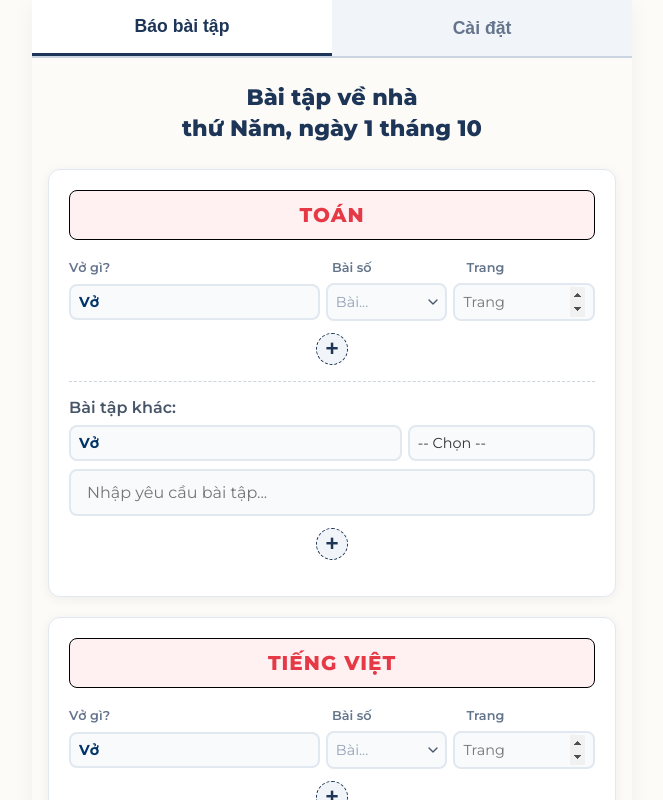
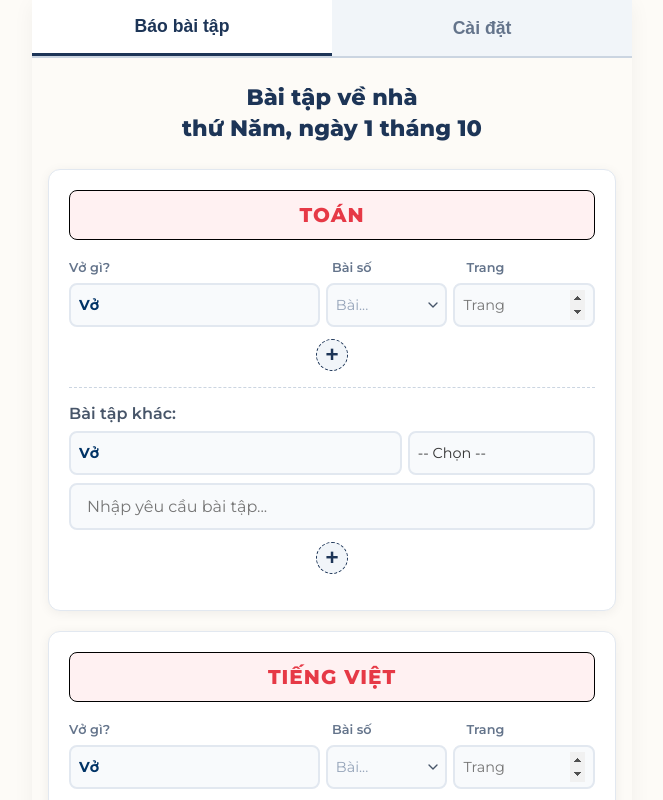
Before and after one commit to samanthaw1010/Bai-Tap-Ve-Nha, a React (Vite) app: page / in a window 1280 px wide. Shown: the top 800 px of the page, without its empty margins (308-971 px from the left). Built offline with nearby package versions, Linux system fonts and the light colour scheme.

Commit message:
Add files via upload

```diff
--- a/src/App.jsx
+++ b/src/App.jsx
@@ -102,7 +102,8 @@ function MultiSelect({ options, placeholder }) {
           backgroundSize: '16px',
           color: selected.length === 0 ? '#94a3b8' : 'var(--text-main)',
           fontSize: '0.9rem',
-          padding: '8px'
+          padding: '10px 8px',
+          lineHeight: '1.4'
         }}
         title={displayText}
       >
@@ -488,7 +489,15 @@ function App() {
                 onClick={() => {
                   const el = document.getElementById('homework-capture');
                   if (el) {
-                    html2canvas(el, { backgroundColor: '#fdfbf7', scale: 2 }).then(canvas => {
+                    html2canvas(el, {
+                      backgroundColor: '#fdfbf7',
+                      scale: 2,
+                      onclone: (clonedDoc) => {
+                        // Ẩn mũi tên của mục Bài số (MultiSelect) và các dropdown khác khi xuất ảnh
+                        const controls = clonedDoc.querySelectorAll('.multi-select-container .form-control, select.form-control');
+                        controls.forEach(c => c.style.backgroundImage = 'none');
+                      }
+                    }).then(canvas => {
                       const link = document.createElement('a');
                       link.download = `Bao_bai_tap_${new Date().toLocaleDateString('vi-VN').replace(/\//g, '-')}.png`;
                       link.href = canvas.toDataURL('image/png');
--- a/src/index.css
+++ b/src/index.css
@@ -455,8 +455,9 @@ input[type=number]::-webkit-outer-spin-button {
   align-items: center;
 }
 .task-row .form-control {
-  padding: 8px;
+  padding: 10px 8px;
   font-size: 0.9rem;
+  line-height: 1.4;
 }
 .task-row .notebook-select {
   flex: 1.8;
```
